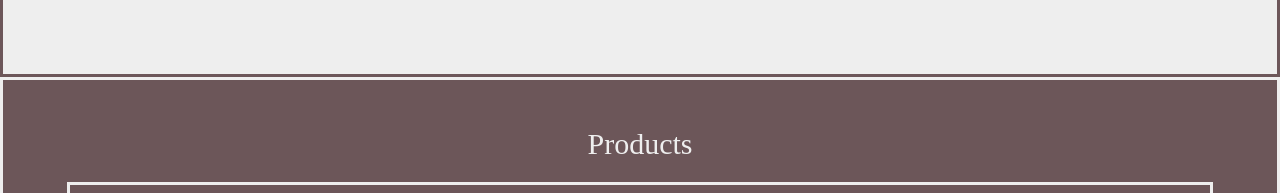
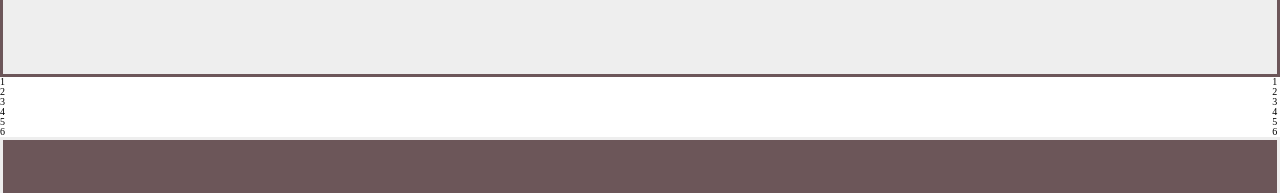
Before and after one commit to JoelChauHo/New-Years-Review, a plain HTML site: page index.html in a window 1280 px wide. Shown: the part 1195-1388 px from the top of the page. Drawn offline with Linux system fonts and the light colour scheme.

Commit message:
the third one

```diff
--- a/index.html
+++ b/index.html
@@ -42,6 +42,49 @@
       <p>Firing – The leaves move on a conveyor belt through a charcoal fire heater, halting oxidation and drying them, at around 220-250˚ F for 20-40 minutes and then are sorted by leaf grade by a machine that shakes them over varying gauges of mesh that sifts by size. The largest pieces may be hand-sorted to assure consistent size and therefore steeping time. Young, whole leaf teas are generally higher priced than the broken leaf grade.</p>
     </div>
   </section>
+
+  <section id="product1">
+    <div class="product-container1">
+      <ul class="flex-container-c">
+        <div>
+          <ul class="flex-container-r">
+            <li class="flex-l-item">1</li>
+            <li class="flex-r-item">1</li>
+          </ul>
+        </div>
+        <div>
+          <ul class="flex-container-r">
+            <li class="flex-l-item">2</li>
+            <li class="flex-r-item">2</li>
+          </ul>
+        </div>
+        <div>
+          <ul class="flex-container-r">
+            <li class="flex-l-item">3</li>
+            <li class="flex-r-item">3</li>
+          </ul>
+        </div>
+        <div>
+          <ul class="flex-container-r">
+            <li class="flex-l-item">4</li>
+            <li class="flex-r-item">4</li>
+          </ul>
+        </div>
+        <div>
+          <ul class="flex-container-r">
+            <li class="flex-l-item">5</li>
+            <li class="flex-r-item">5</li>
+          </ul>
+       </div>
+       <div>
+         <ul class="flex-container-r">
+           <li class="flex-l-item">6</li>
+           <li class="flex-r-item">6</li>
+         </ul>
+       </div>
+     </ul>
+   </div>
+ </section>
 
   <section id="products">
     <div class="product-container">
--- a/styles/styles.css
+++ b/styles/styles.css
@@ -137,6 +137,32 @@ section h2 {
 
 }
 
+.product-container1 {
+
+
+}
+.flex-container-c{
+  display: flex;
+  flex-direction: column;
+}
+.flex-container-r{
+  display: flex;
+
+}
+.flex-l-item{
+  display: flex;
+
+}
+.flex-r-item{
+  display: flex;
+
+ margin-left: 99%;
+}
+
+flex-container-r{
+  border:solid;
+}
+
 .product-container {
   padding: 2% 5%;
   border: solid;
@@ -230,6 +256,11 @@ footer p{
     width: 150px;
     height: 150px;
   }
+  .flex-r-item{
+    display: flex;
+
+   margin-left: 98%;
+  }
 }
 
 
```
